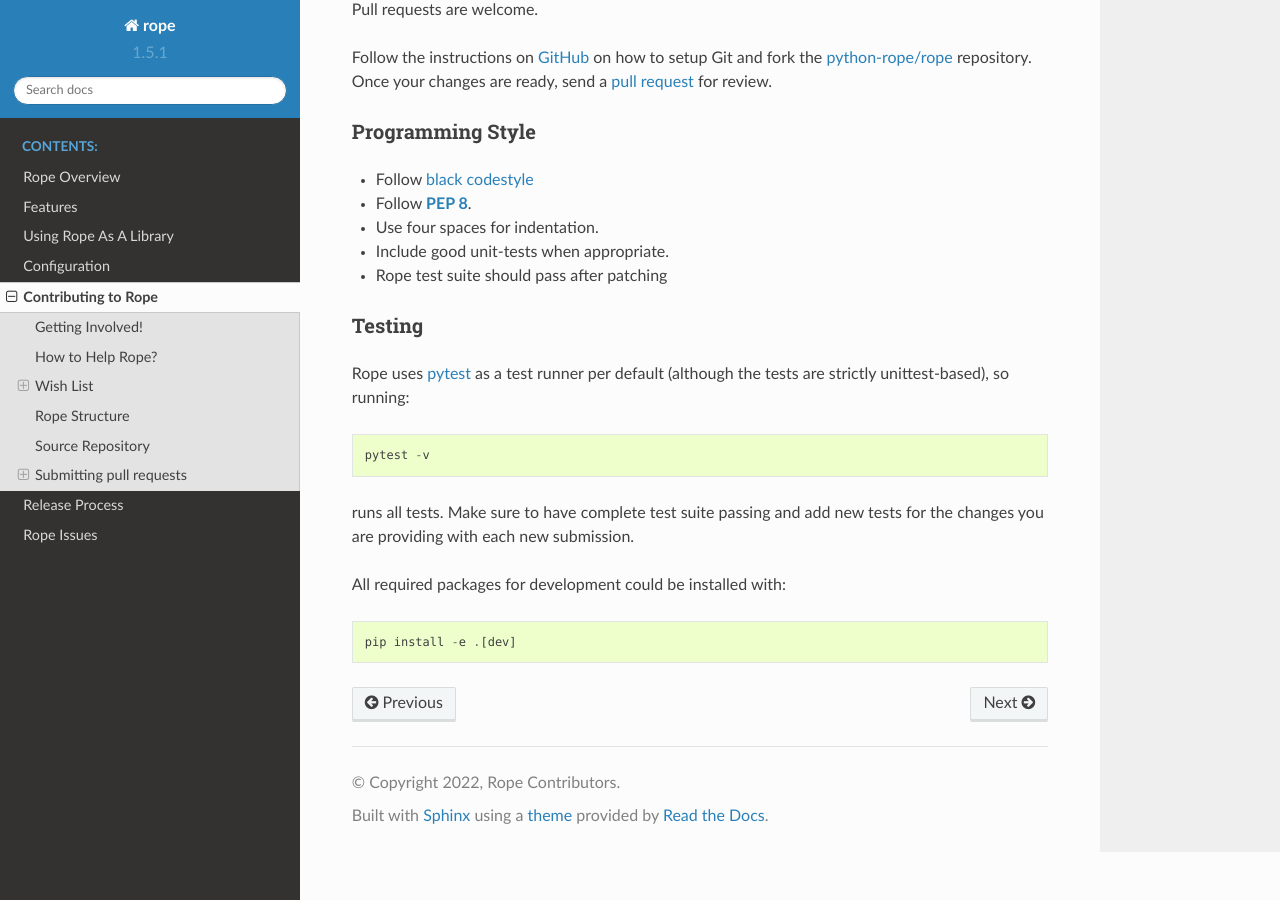
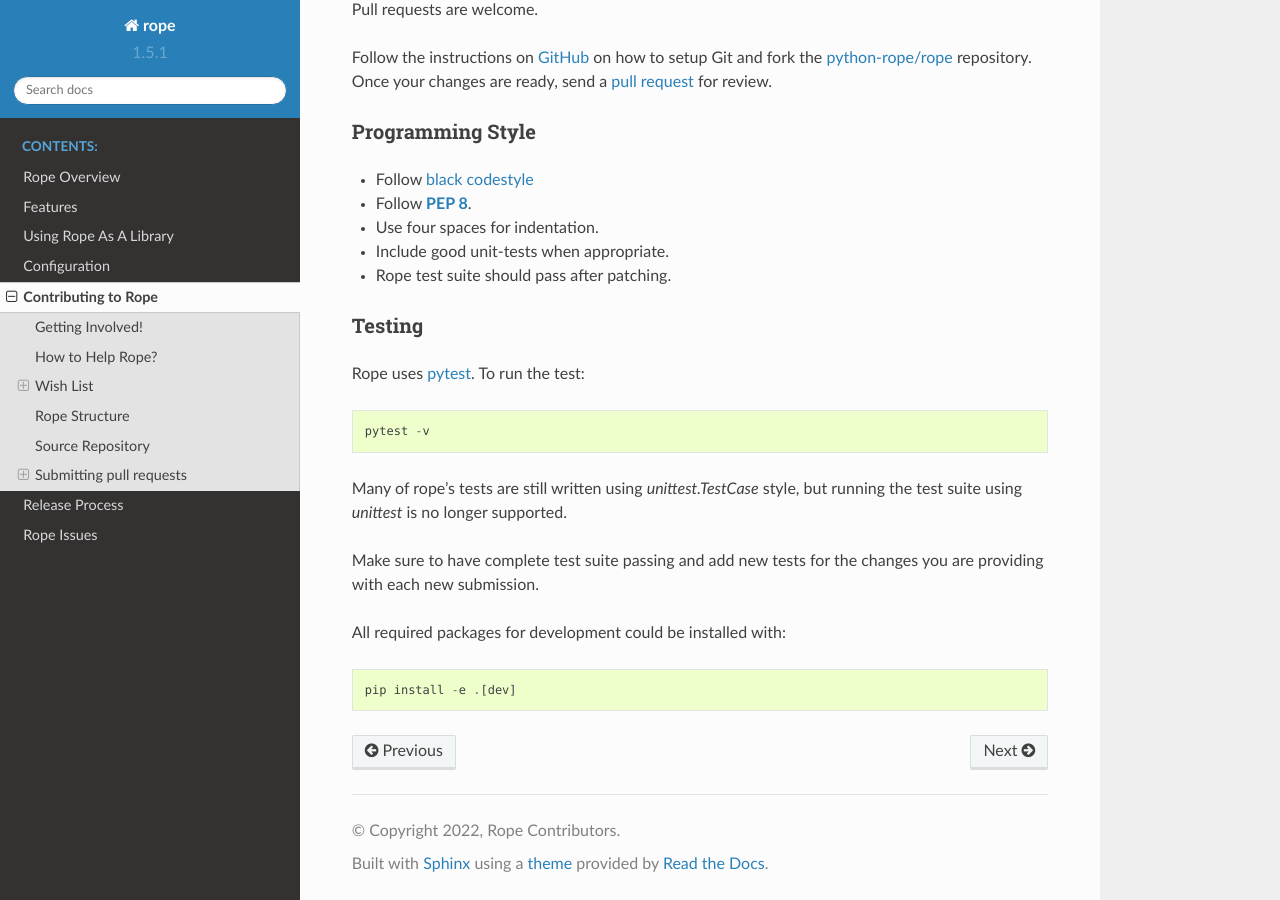
Before and after one commit to python-rope/rope, a Sphinx documentation site: the page built from docs/contributing.rst, in a window 1280 px wide and 900 px high, scrolled down 1655 px. Built offline with Sphinx 7.4.7 and the Read the Docs theme 2.0.0, drawn with Linux system fonts in a browser that asks for light colours; the version number is read from the project's files by our own code.

Commit message:
Update contributing.rst

```diff
--- a/docs/contributing.rst
+++ b/docs/contributing.rst
@@ -105,19 +105,22 @@ Programming Style
 * Follow :PEP:`8`.
 * Use four spaces for indentation.
 * Include good unit-tests when appropriate.
-* Rope test suite should pass after patching
+* Rope test suite should pass after patching.
 
 .. _`black codestyle`: https://github.com/psf/black
 
 Testing
 -------
 
-Rope uses `pytest`_ as a test runner per default (although the
-tests are strictly unittest-based), so running::
+Rope uses `pytest`_. To run the test::
 
     pytest -v
 
-runs all tests. Make sure to have complete test suite passing and
+Many of rope's tests are still written using
+`unittest.TestCase` style, but running the test suite using
+`unittest` is no longer supported.
+
+Make sure to have complete test suite passing and
 add new tests for the changes you are providing with each new
 submission.
 
```
